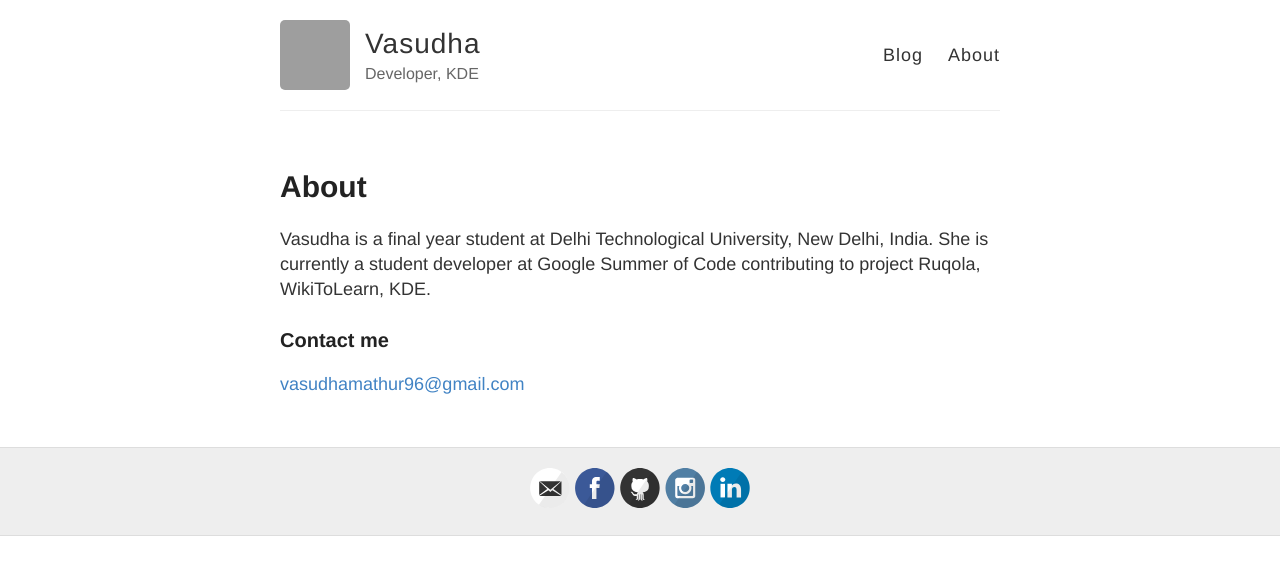
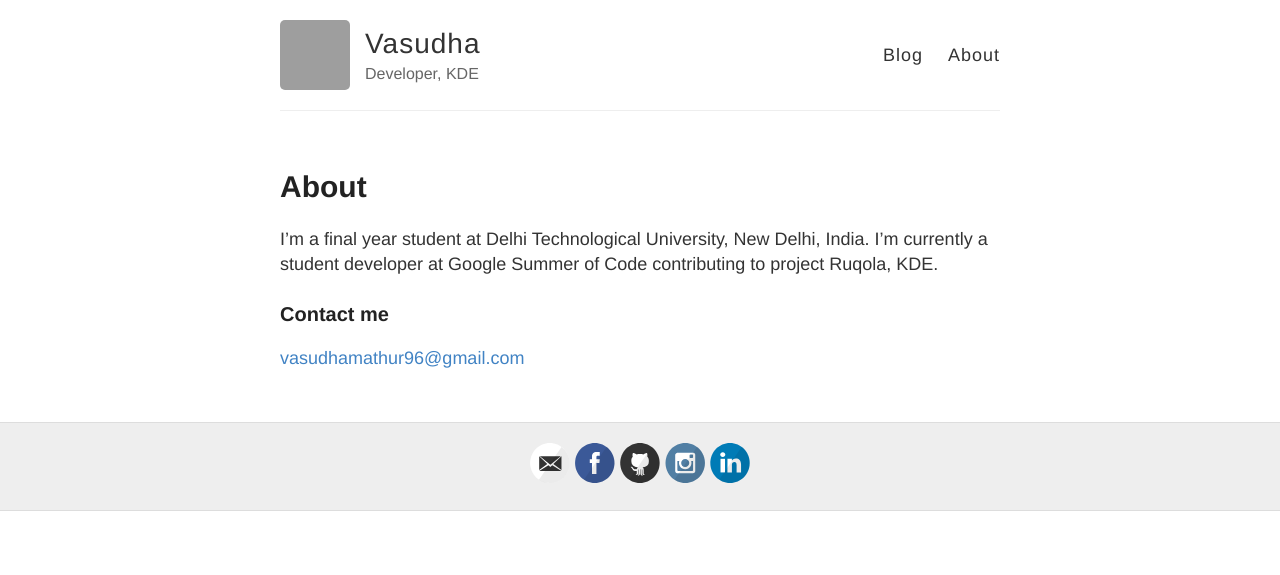
Before and after one commit to VasudhaMathur/VasudhaMathur.github.io, a Jekyll site: the page built from about.md, in a window 1280 px wide. Shown: the top 575 px of the page. Built offline with Jekyll 4.4.1, drawn with Linux system fonts in a browser that asks for light colours; grey boxes are pictures that could not be loaded.

Commit message:
Update about.md

```diff
--- a/about.md
+++ b/about.md
@@ -4,7 +4,7 @@ title: About
 permalink: /about/
 ---
 
-Vasudha is a final year student at Delhi Technological University, New Delhi, India. She is currently a student developer at Google Summer of Code contributing to project Ruqola, WikiToLearn, KDE.
+I'm a final year student at Delhi Technological University, New Delhi, India. I'm currently a student developer at Google Summer of Code contributing to project Ruqola, KDE.
 
 ### Contact me
 
```
